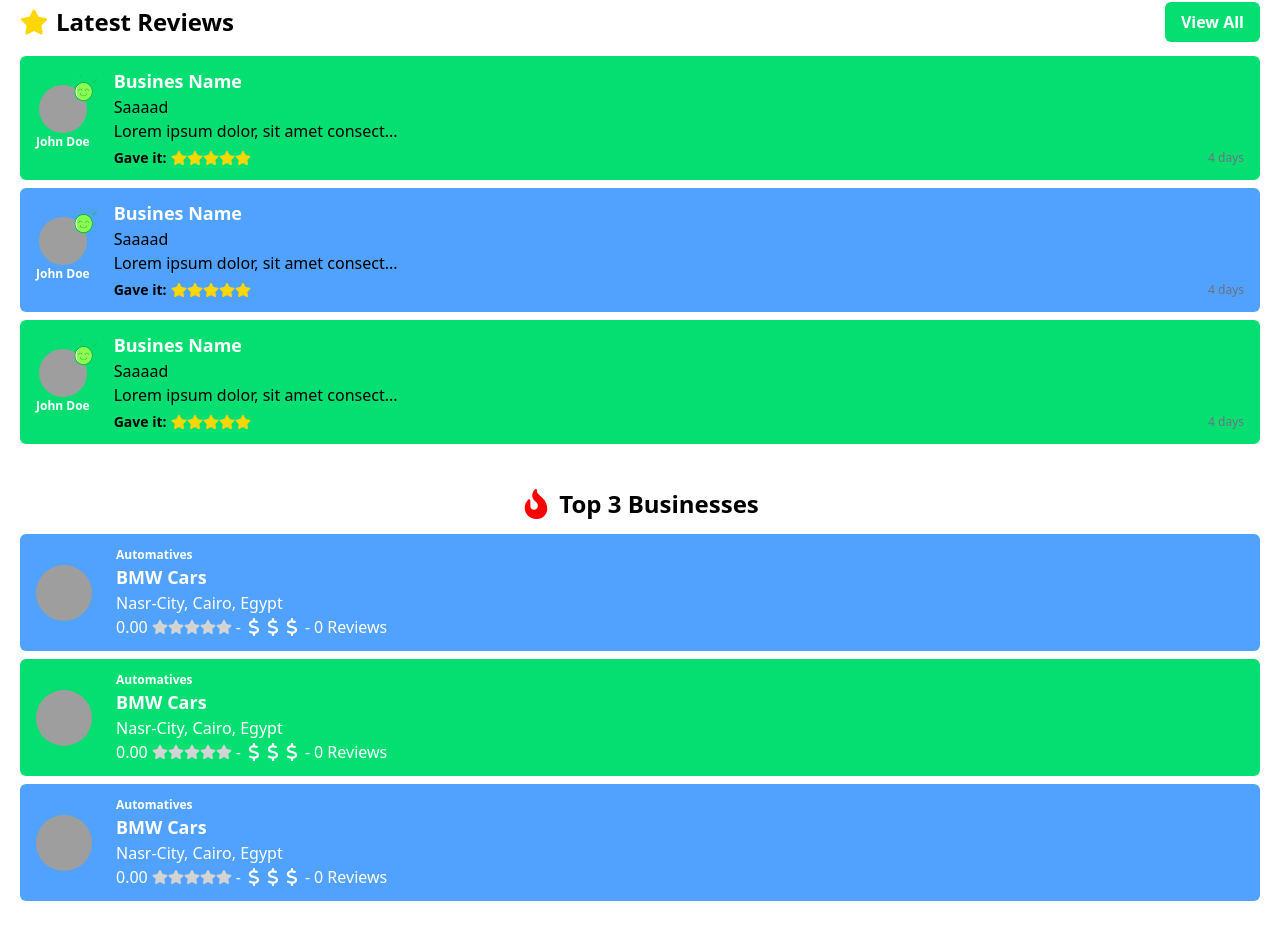
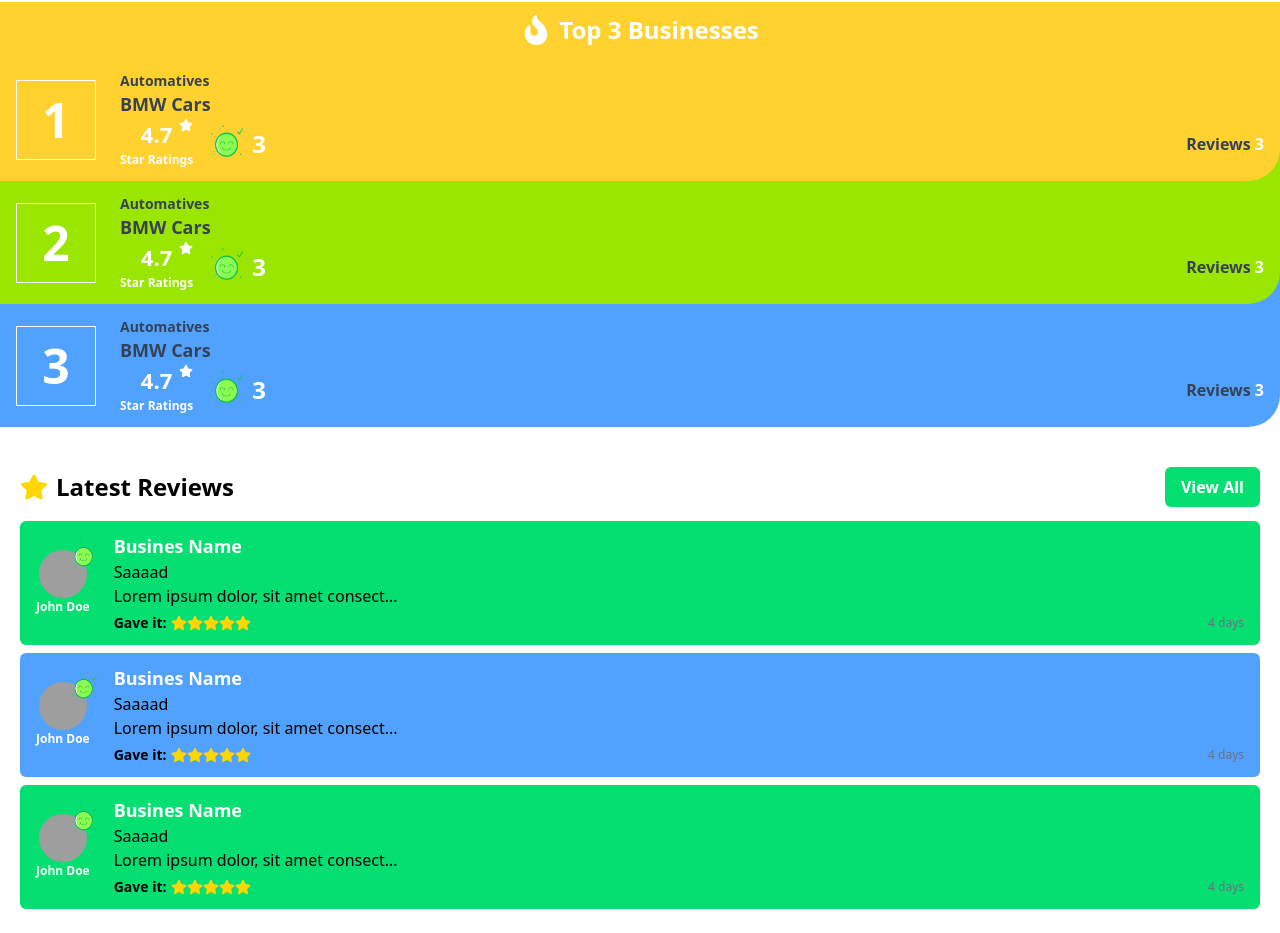
Before and after one commit to SaadHussein/Garabt, a React (Vite) app: page / in a window 1280 px wide. Shown: the part 919-1852 px from the top of the page. Built offline with nearby package versions, Linux system fonts and the light colour scheme; no server answers; grey boxes are pictures that could not be loaded.

Commit message:
new design for top 3 section

```diff
--- a/src/components/MainPage/TopBusinesses/Business.tsx
+++ b/src/components/MainPage/TopBusinesses/Business.tsx
@@ -1,5 +1,4 @@
-import { FaDollarSign } from "react-icons/fa6";
-import AnimatedStars from "../../Global/AnimatedStars";
+import { FaStar } from "react-icons/fa6";
 import { useEffect, useState } from "react";
 
 const Business = ({ index }: { index: number }) => {
@@ -13,49 +12,51 @@
   }, []);
   return (
     <div
-      className={`my-1 w-full px-2 min-[1165px]:px-4 py-3 ${
-        index % 2 !== 0 ? "bg-green-400" : "bg-blue-400"
-      } rounded-md`}
+      className={`w-full px-2 min-[1165px]:px-4 py-3 ${
+        index % 3 === 0
+          ? "bg-amber-300 after:bg-amber-300"
+          : index % 3 === 1
+          ? "bg-lime-400 after:bg-lime-400"
+          : index % 3 === 2
+          ? "bg-blue-400 after:bg-blue-400"
+          : ""
+      } rounded-br-4xl relative after:content-[""] after:-z-50 after:w-[75px] after:h-[75px] after:absolute after:-top-10 after:right-0`}
     >
       <div className="flex items-center justify-between w-full h-full gap-6 max-[400px]:gap-3">
-        <div>
-          <img
-            src="/bmwLogo.jpg"
-            alt="company logo"
-            className="rounded-full w-14 h-14"
-          />
+        <div className="text-5xl font-bold text-white border-[1px] border-solid border-white w-[80px] h-[80px] flex items-center justify-center">
+          {index + 1}
         </div>
         <div className="flex flex-col items-start justify-start flex-1 w-full h-full">
-          <span className="text-white text-[12px] font-semibold">
+          <span className="text-gray-700 text-[12px] min-[650px]:text-[14px] font-semibold">
             Automatives
           </span>
-          <h2 className="text-white font-semibold text-[16px] min-[1165px]:text-[18px]">
+          <h2 className="text-gray-700 font-bold text-[16px] min-[1165px]:text-[18px]">
             BMW Cars
           </h2>
-          <p className="text-[14px] font-medium min-[1165px]:text-[16px] text-white">
-            Nasr-City, Cairo, Egypt
-          </p>
-          <div className="flex items-center justify-start gap-1">
+          <div className="flex items-center justify-between w-full">
             <div className="flex items-center justify-start gap-1">
-              <p className="font-medium text-white max-[500px]:text-[12px]">
-                0.00
-              </p>
-              <AnimatedStars
-                delay={300}
-                rating={0}
-                numberOfStars={5}
-                size={width >= 500 ? 16 : 12}
-              />
+              <div className="relative flex items-center justify-center flex-col">
+                <FaStar
+                  className="absolute top-0 right-0"
+                  color="white"
+                  size={14}
+                />
+                <p className="text-white font-bold text-[22px]">4.7</p>
+                <span className="text-[12px] font-semibold text-white">
+                  Star Ratings
+                </span>
+              </div>
+              <div className="flex items-center justify-start">
+                <img
+                  src="/happy.png"
+                  alt="happy-users"
+                  className="w-[55px] h-[50px]"
+                />
+                <p className="text-2xl text-white font-bold">3</p>
+              </div>
             </div>
-            <span className="text-white font-medium"> - </span>
-            <div className="flex items-center justify-start gap-[1px]">
-              <FaDollarSign color="white" size={width >= 500 ? 18 : 14} />
-              <FaDollarSign color="white" size={width >= 500 ? 18 : 14} />
-              <FaDollarSign color="white" size={width >= 500 ? 18 : 14} />
-            </div>
-            <span className="text-white font-medium"> - </span>
-            <p className="font-medium text-white max-[500px]:text-[12px]">
-              0 Reviews
+            <p className="text-gray-700 font-bold">
+              Reviews <span className="text-white">3</span>
             </p>
           </div>
         </div>
--- a/src/components/MainPage/TopBusinesses/TopBusinesses.tsx
+++ b/src/components/MainPage/TopBusinesses/TopBusinesses.tsx
@@ -3,12 +3,12 @@
 
 const TopBusinesses = () => {
   return (
-    <div className="py-5 flex items-center justify-center flex-col w-full max-w-[1365px] mx-auto">
-      <div className="w-full px-5 flex items-center justify-center gap-2">
-        <FaFireFlameCurved size={30} color="red" />
-        <p className="font-bold text-2xl">Top 3 Businesses</p>
+    <div className="py-5 flex items-center justify-center flex-col w-full max-w-[1365px] mx-auto min-[1365px]:px-5">
+      <div className="w-full px-5 flex items-center justify-center gap-2 bg-amber-300 py-3">
+        <FaFireFlameCurved size={30} color="white" />
+        <p className="font-bold text-2xl text-white">Top 3 Businesses</p>
       </div>
-      <div className="w-full flex flex-col items-center justify-center px-5 mt-2.5">
+      <div className="w-full flex flex-col items-center justify-center">
         <Business index={0} />
         <Business index={1} />
         <Business index={2} />
--- a/src/pages/MainPage/MainPage.tsx
+++ b/src/pages/MainPage/MainPage.tsx
@@ -8,8 +8,8 @@
     <div className="pt-[75px]">
       <HeroSection />
       <ScoreSection />
+      <TopBusinesses />
       <ReviewsSection />
-      <TopBusinesses />
     </div>
   );
 };
```
